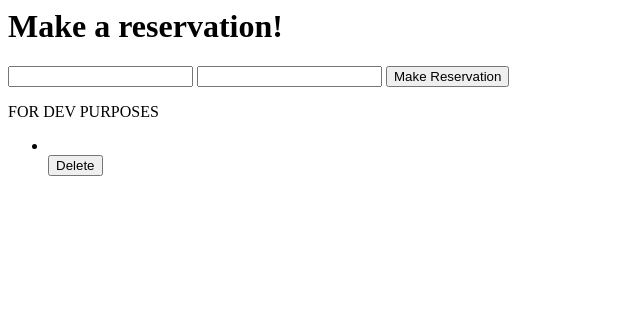
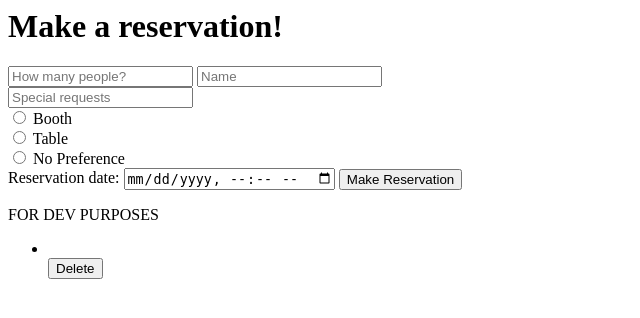
Before and after one commit to danielbrinkman/IntroSWEProject, a Django app: page /reservation/ in a window 1280 px wide. Shown: the top 318 px of the page, without its empty margins (0-640 px from the left). Run offline with Django 3.2, Linux system fonts and the light colour scheme; data comes from the database, SQL or seed files in the repository.

Commit message:
Update reservation.html
added fields that we may or may not use

```diff
--- a/reservation/templates/reservation.html
+++ b/reservation/templates/reservation.html
@@ -2,8 +2,18 @@
 <body>
 
 	<form action="/addReservationItem/" method = "post">{% csrf_token %}
-		<input type="text" name="peopleCount">
-		<input type="text" name="reservationName">
+		<input type="text" name="peopleCount" placeholder="How many people?">
+		<input type="text" name="reservationName" placeholder="Name"> <br>
+        	<input type="text" name="comments" placeholder="Special requests"> <br>
+		<input type="radio" id="Booth" name="tablePref" value="Booth">
+		<label for="Booth">Booth</label><br>
+		<input type="radio" id="Table" name="tablePref" value="Table">
+		<label for="Table">Table</label><br>
+		<input type="radio" id="No Preference" name="tablePref" value="No Preference">
+		<label for="No Preference">No Preference</label> <br>
+		<label for="birthdaytime">Reservation date:</label>
+  		<input type="datetime-local" id="reservationTime" name="reservationTime">
+
 		<input type="submit" value="Make Reservation">
 	</form>
 
```
